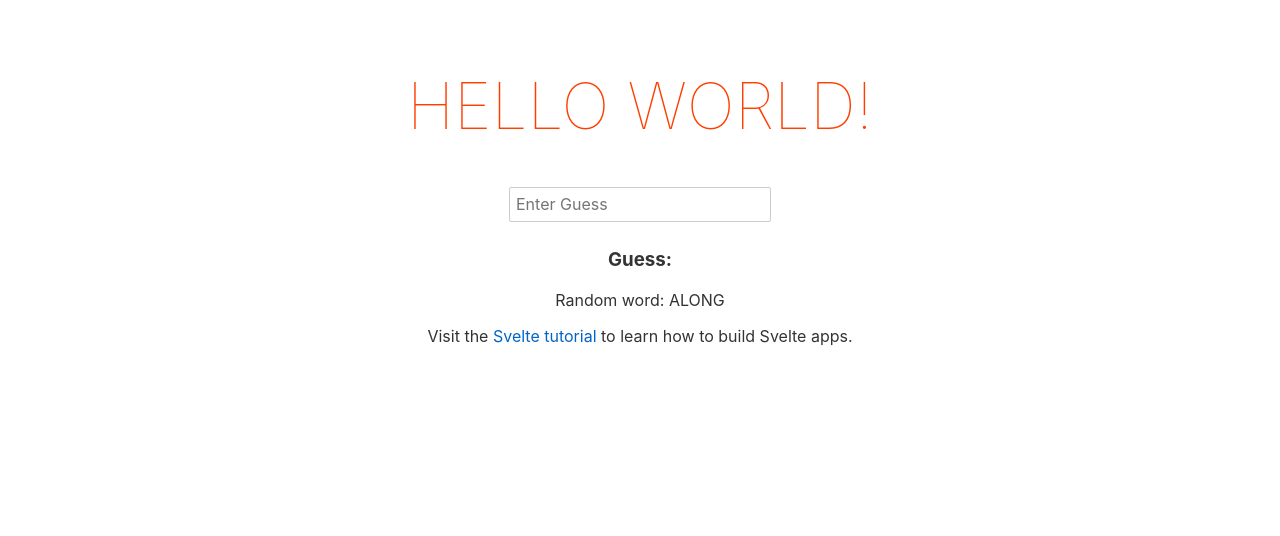
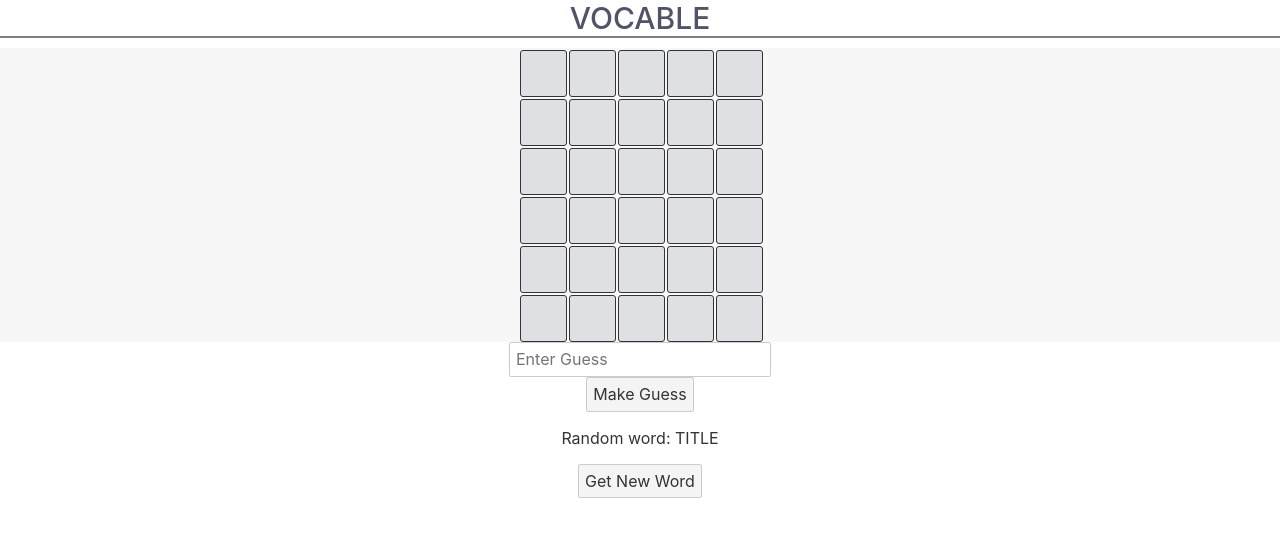
Before and after one commit to JustinStitt/vocable, a Svelte app in the folder vocable-app/: page / in a window 1280 px wide. Shown: the top 536 px of the page. Built offline with nearby package versions, Linux system fonts and the light colour scheme.

Commit message:
🔧 input validation and entries

```diff
--- a/vocable-app/public/global.css
+++ b/vocable-app/public/global.css
@@ -5,9 +5,8 @@ html, body {
 }
 
 body {
-	color: #333;
+	color: rgb(51, 51, 51);
 	margin: 0;
-	padding: 8px;
 	box-sizing: border-box;
 	font-family: -apple-system, BlinkMacSystemFont, "Segoe UI", Roboto, Oxygen-Sans, Ubuntu, Cantarell, "Helvetica Neue", sans-serif;
 }
@@ -34,7 +33,6 @@ input, button, select, textarea {
 	font-size: inherit;
 	-webkit-padding: 0.4em 0;
 	padding: 0.4em;
-	margin: 0 0 0.5em 0;
 	box-sizing: border-box;
 	border: 1px solid #ccc;
 	border-radius: 2px;
--- a/vocable-app/src/App.svelte
+++ b/vocable-app/src/App.svelte
@@ -1,42 +1,105 @@
 <script>
-	export let name;
+	import { onMount } from 'svelte';
 	import * as file from './5words.json';
+	import Block from './Components/Block.svelte'
+	import Entry from './Components/Entry.svelte'
+	import validation from './validation.js'
+
 
 	let guess = '';
+	let guesses = [];
 	let words = file.default
-	let random = Math.floor(Math.random() * words.length)
+	let random = 0
 
-	let correct_guess = words[random].toLowerCase()
+	let guess_length = 5;
+	let num_guesses = 6;
+	let current_guess = 0;
+	let win = false;
+
+	let input_box;
+
+	const getNewRandomWord = () => {
+		random = Math.floor(Math.random() * words.length)
+	}
+
+	const makeGuess = () => {
+		if (current_guess > num_guesses - 1) return
+		if (guess.length != guess_length) return
+		guesses[current_guess].guess = guess
+		// TO-DO (justin): validation
+		let result = validation(guess, correct_word)
+		guesses[current_guess].states = [...result.letter_states]
+		win = result.win;
+		current_guess += 1
+		input_box.value = ''
+	}
+
+	const initialGuessSetup = () => {
+		guesses = Array(num_guesses);
+		for (let i = 0; i < guesses.length; i++) {
+			let def = {
+			guess: Array(guess_length+1).join(' '),
+			states: Array(guess_length).fill(0), // default state is 0
+			}
+			guesses[i] = def;
+		}
+		console.log(guesses)
+	}
+
+	$: correct_word = words[random].toLowerCase()
+
+	/* runs once when component mounts (inserted into DOM) */
+	onMount(() => {getNewRandomWord(); initialGuessSetup();})
 </script>
 
 <main>
-	<h1>Hello {name}!</h1>
-	<input bind:value={guess} placeholder='Enter Guess'/>
-	<h3>Guess: {guess}</h3>
-	{#if guess == correct_guess}
-	<h4 style="color: green">
-		Your guess is correct!
-	</h4>
+	<div class='top'>
+		<h2>Vocable</h2>
+	</div>
+	<div class='entries'>
+		{#each guesses as o}
+			<Entry guess={o.guess} states={o.states}/>
+		{/each}
+	</div>
+
+	<input type="text"
+	 maxlength={guess_length}
+	bind:value={guess}
+	bind:this={input_box}
+	placeholder='Enter Guess'
+	oninput="this.value = this.value.toUpperCase()"
+	/>
+
+	<button  on:click={makeGuess}>Make Guess</button>
+	{#if win}
+		WINNER!
 	{/if}
-
 	<p>Random word: {words[random].toUpperCase()}</p>
-
-	<p>Visit the <a href="https://svelte.dev/tutorial">Svelte tutorial</a> to learn how to build Svelte apps.</p>
+	<button on:click={getNewRandomWord}>Get New Word</button>
+	<!-- <p>Visit the <a href="https://svelte.dev/tutorial">Svelte tutorial</a> to learn how to build Svelte apps.</p> -->
 </main>
 
 <style>
 	main {
 		text-align: center;
-		padding: 1em;
-		max-width: 240px;
-		margin: 0 auto;
+		display: flex;
+		flex-direction: column;
+		justify-content: center;
+		align-items: center;
 	}
 
-	h1 {
-		color: #ff3e00;
+	.top {
+		width: 100%;
+		padding-bottom: 10px;
+	}
+
+	h2 {
+		color: rgb(81, 84, 102);
 		text-transform: uppercase;
-		font-size: 4em;
-		font-weight: 100;
+		font-weight: 500;
+		font-size: 30px;
+		margin: 0;
+		border-bottom: 2px solid grey;
 	}
 
 	@media (min-width: 640px) {
@@ -44,4 +107,14 @@
 			max-width: none;
 		}
 	}
+
+	.entries {
+		justify-content: center;
+		align-items: center;
+		width: 100%;
+		height: 100%;
+		display: flex;
+		flex-direction: column;
+		background-color: rgba(51, 51, 51, 0.041);
+	}
 </style>
--- /dev/null
+++ b/vocable-app/src/Components/Block.svelte
@@ -0,0 +1,46 @@
+<script>
+export let letter = '0'
+export let state = 0;
+
+</script>
+
+<!-- start HTML -->
+<div class:correct={state==2} class:incorrect={state==1}>
+    <h3>
+        {letter}
+    </h3>
+</div>
+<!-- end HTML -->
+
+<style>
+div {
+    width: 45px;
+    height: 45px;
+    border: 2px solid rgb(137, 130, 146);
+    display: flex;
+    flex-direction: column;
+    align-items: center;
+    justify-content: center;
+    border-radius: 3px;
+    background-color: #434a5d21;
+    max-width: 75px;
+    min-width: 20px;
+    border: 1px solid #333;
+    margin-left: 2px;
+}
+
+div h3 {
+    font-size: 35px;
+    font-weight: 400;
+    text-align: center;
+    padding-bottom: 5px;
+}
+
+.correct {
+    background-color: rgb(38, 207, 151);
+}
+
+.incorrect {
+    background-color: rgb(235, 195, 103);
+}
+</style>
--- /dev/null
+++ b/vocable-app/src/Components/Entry.svelte
@@ -0,0 +1,28 @@
+<script>
+    import Block from './Block.svelte'
+
+    export let entry_size = 5;
+    export let guess = '';
+    export let states = [];
+</script>
+
+<!-- start HTML -->
+<div>
+    {#each Array(guess.length) as _, i}
+        <Block letter={guess[i]} state={states[i]}/>
+    {/each}
+</div>
+<!-- end HTML -->
+
+<style>
+    div {
+        width: 25%;
+        height: 10%;
+        display: flex;
+        flex-direction: row;
+        justify-content: center;
+        padding-top: 2px;
+        min-width: 200px;
+    }
+
+</style>
--- /dev/null
+++ b/vocable-app/src/validation.js
@@ -0,0 +1,33 @@
+function validation(guess, correct) {
+    guess = guess.toLowerCase();
+    correct = correct.toLowerCase();
+    /*
+        states:
+        0: letter not in correct string
+        1: letter in correct string but not right spot
+        2: letter in correct string and right spot
+    */
+    const NOT_FOUND = 0;
+    const INCORRECT_SPOT = 1;
+    const CORRECT_SPOT = 2;
+
+    const result = {
+        win: false,
+        letter_states: [],
+    };
+    if (guess == correct) result.win = true;
+
+    let states = Array(guess.length).fill(NOT_FOUND)
+    for(let i = 0; i < guess.length; ++i) {
+        let letter = guess[i];
+        let f_index = correct.search(letter);
+        if (f_index == -1) continue;
+        if (guess[i] == correct[i]) states[i] = CORRECT_SPOT;
+        else if (f_index != i) states[i] = INCORRECT_SPOT;
+    }
+
+    result.letter_states = [...states] // create copy of states just in case of pointer magic
+    return result;
+}
+
+export default validation;
```
Also changed, not shown: 1 other file (tests, documents, lock files or other folders).
